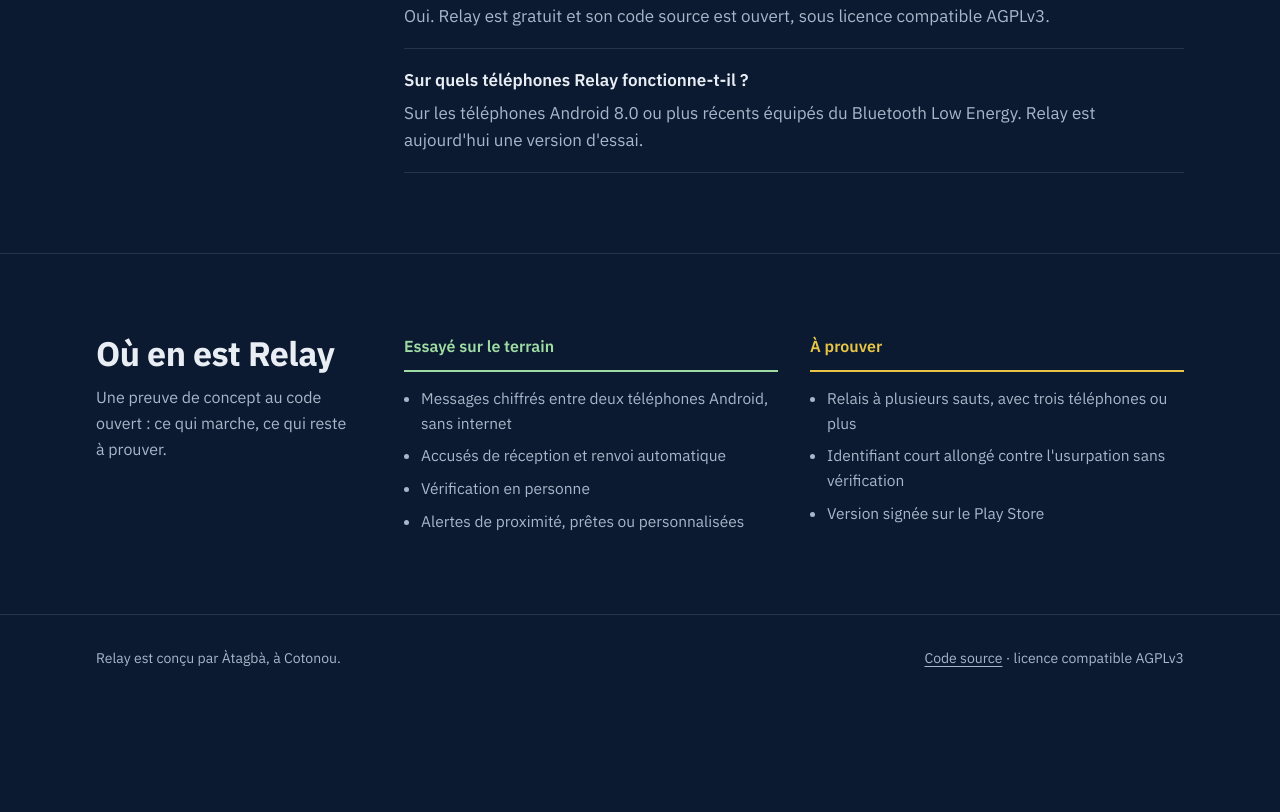
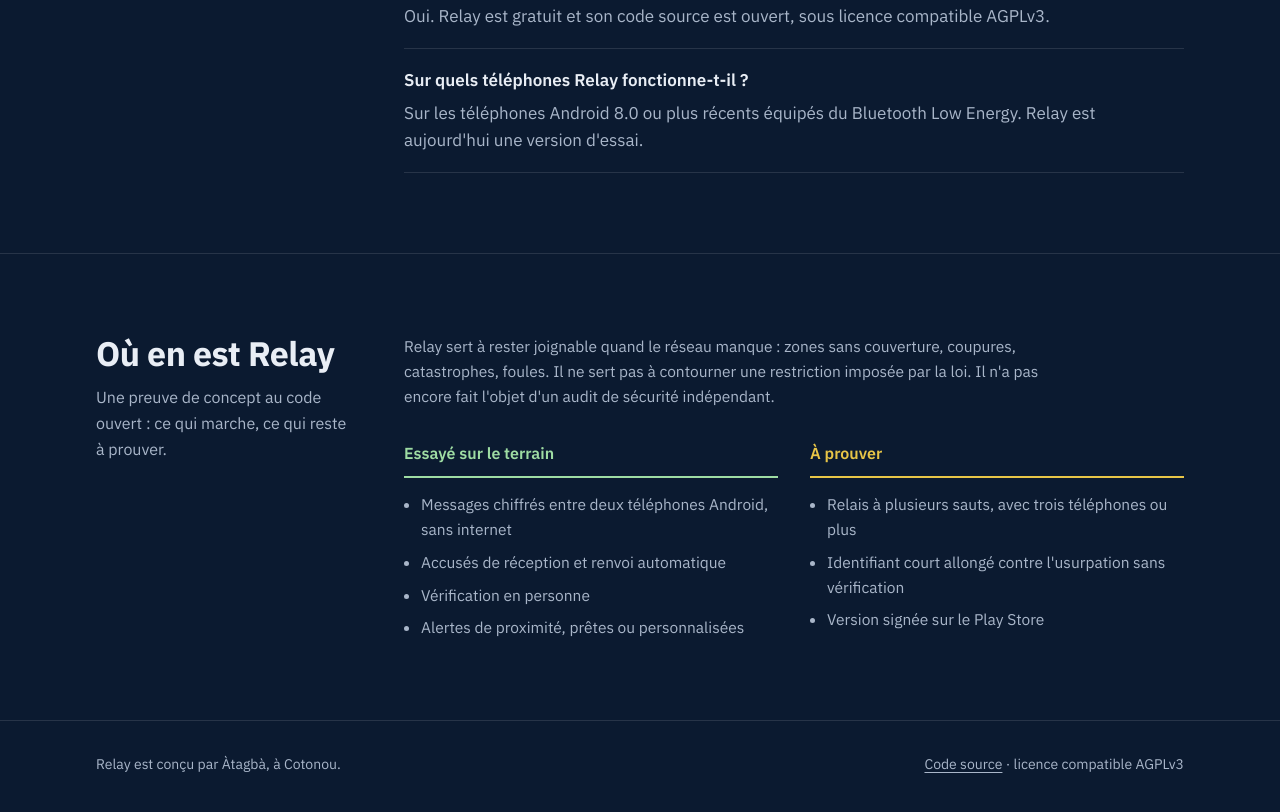
Before and after one commit to atagbacom/relay, a plain HTML site: page site/index.html in a window 1280 px wide. Shown: the part 3159-3971 px from the top of the page. Before the commit the page ends 3868 px from the top, so only its background shows below. Drawn offline with Linux system fonts and the light colour scheme.

Commit message:
landing : usage déclaré (résilience, pas contournement, non audité)
Co-Authored-By: Just AWALA <justawala9014@gmail.com>
Co-Authored-By: atagbacom <atagba.com@gmail.com>

```diff
--- a/site/index.html
+++ b/site/index.html
@@ -212,6 +212,8 @@
 .faq dt { font-weight: 600; font-size: 17px; }
 .faq dd { margin: 6px 0 0; color: var(--doux); max-width: 42em; }
 
+.usage-declare { color: var(--doux); max-width: 42em; font-size: 15.5px; }
+
 .etat { display: grid; grid-template-columns: 1fr 1fr; gap: 32px; }
 .etat h3 { font-size: 16px; font-weight: 600; padding-bottom: 10px; border-bottom: 2px solid currentColor; margin-bottom: 14px; }
 .etat .fait h3 { color: var(--remis); }
@@ -415,6 +417,7 @@
         <p>Une preuve de concept au code ouvert : ce qui marche, ce qui reste à prouver.</p>
       </div>
       <div class="corps">
+        <p class="usage-declare">Relay sert à rester joignable quand le réseau manque : zones sans couverture, coupures, catastrophes, foules. Il ne sert pas à contourner une restriction imposée par la loi. Il n'a pas encore fait l'objet d'un audit de sécurité indépendant.</p>
         <div class="etat">
           <div class="fait">
             <h3>Essayé sur le terrain</h3>
```
